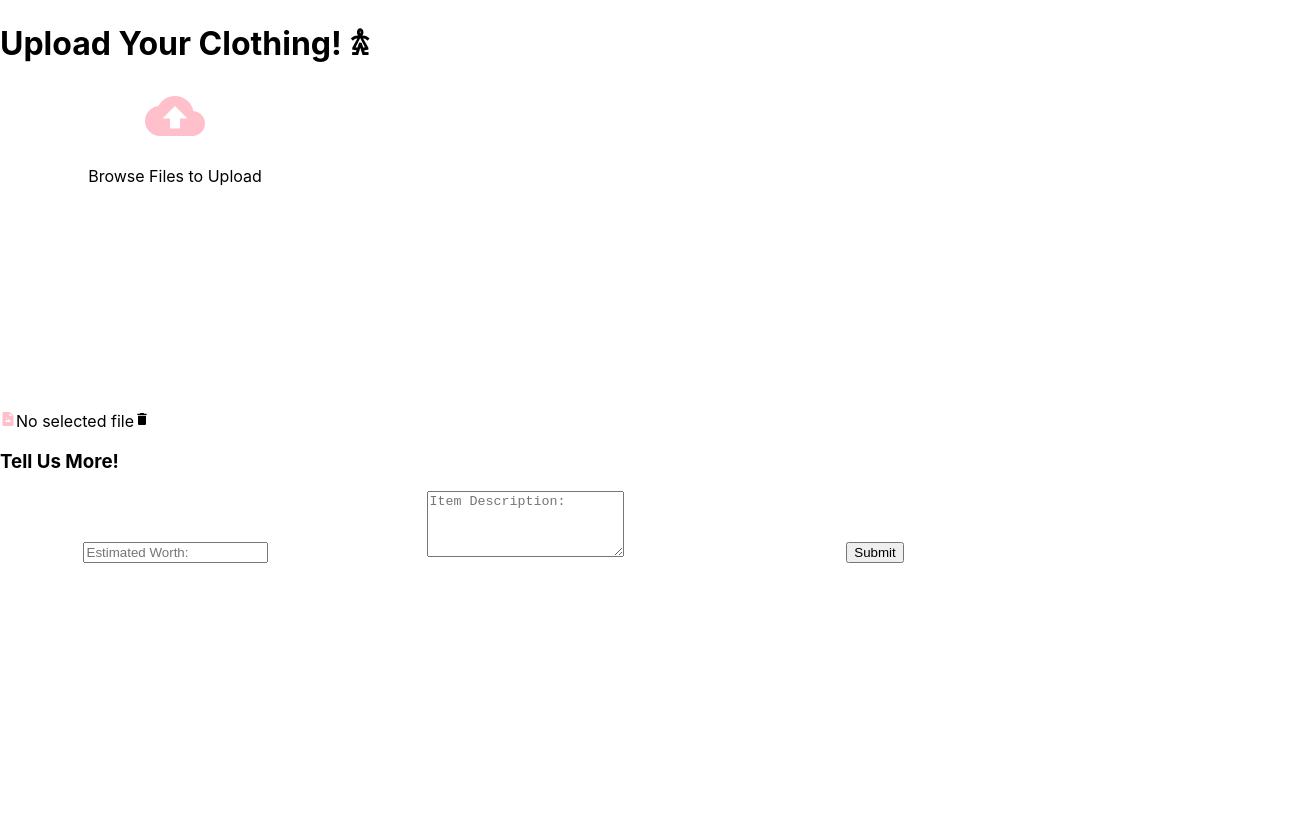
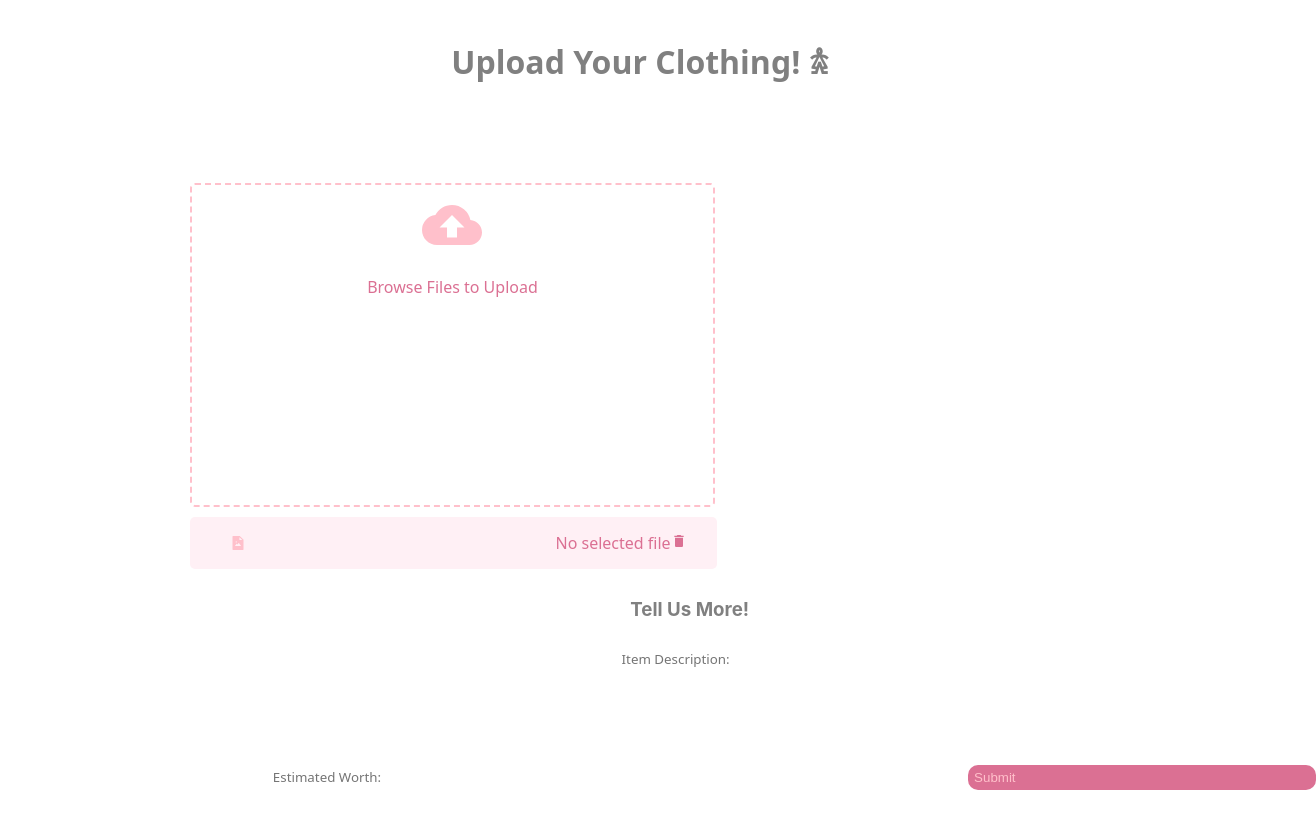
Before and after one commit to Oasis-NEU/f23-group14, a React (Create React App) app: page /upload in a window 1280 px wide. Shown: the top 828 px of the page, 1316 px wide, since content can reach past the window. Built offline with nearby package versions, Linux system fonts and the light colour scheme.

Commit message:
upload css

```diff
--- a/src/pages/upload.css
+++ b/src/pages/upload.css
@@ -0,0 +1,102 @@
+.upload-box {
+    display: flex;
+    flex-direction: column;
+    justify-content: space-around;
+    align-items: center;
+    border: 2px dashed  pink;
+    height: 300px;
+    width: 500px;
+    cursor: pointer;
+    padding: 2%;
+    border-radius: 5px;
+    margin-left: 20%;
+    color: palevioletred;
+    font-family: system-ui, -apple-system, BlinkMacSystemFont, 'Segoe UI', Roboto, Oxygen, Ubuntu, Cantarell, 'Open Sans', 'Helvetica Neue', sans-serif;
+
+
+ }
+
+ .uploaded-row{
+     margin: 10px -123px;
+     display: flex;
+     justify-content: space-between;
+     align-items: center;
+     padding: 15px 40px;
+     padding-right: 30px;
+     border-radius: 5px;
+     background-color: #FFF0F5;
+     margin-left: 20%;
+     color: palevioletred;
+     font-family: system-ui, -apple-system, BlinkMacSystemFont, 'Segoe UI', Roboto, Oxygen, Ubuntu, Cantarell, 'Open Sans', 'Helvetica Neue', sans-serif;
+ }
+
+ .heading{
+     margin-top: 40px;
+     color: gray;
+     text-align: center;
+     font-family: system-ui, -apple-system, BlinkMacSystemFont, 'Segoe UI', Roboto, Oxygen, Ubuntu, Cantarell, 'Open Sans', 'Helvetica Neue', sans-serif;
+ }
+
+ input[type=number]{
+     color: pink;
+     padding: 10px;
+     border: none;
+     font-family: system-ui, -apple-system, BlinkMacSystemFont, 'Segoe UI', Roboto, Oxygen, Ubuntu, Cantarell, 'Open Sans', 'Helvetica Neue', sans-serif;
+     border-radius: 7px;
+     margin-left: 49.5%;
+     padding-right: 320px;
+
+
+ }
+
+ textarea {
+     color: pink;
+     padding-bottom: 50px;
+     padding-top: 10px;
+     border-color: pink;
+     padding-left: 7px;
+     resize: none;
+     border:none;
+     border-radius: 7px;
+     padding-right: 300px;
+     align-items: center;
+     flex-wrap: wrap;
+     margin-bottom: 10px;
+     margin-left: 50%;
+     font-family: system-ui, -apple-system, BlinkMacSystemFont, 'Segoe UI', Roboto, Oxygen, Ubuntu, Cantarell, 'Open Sans', 'Helvetica Neue', sans-serif;
+ }
+ input[type=submit]{
+     background-color: palevioletred;
+     color: pink;
+     padding-right: 300px;
+     margin-left: 51%;
+     padding-top: 5px;
+     padding-bottom: 5px;
+     border: none;
+     border-radius: 10px;
+ }
+
+
+ input{
+     flex-wrap: wrap;
+     margin-bottom: 10px;
+ }
+
+ .container{
+     display: flex;
+     flex-direction: row;
+     margin-left: 7%;
+     margin-top: 100px;
+     align-items: center;
+     flex-wrap: wrap;
+
+ }
+
+ h3{
+     margin-left: 51.5%;
+     color: gray;
+     text-align: left;
+ }
+ .child-element-1 {
+     align-items: center;
+ }
```
